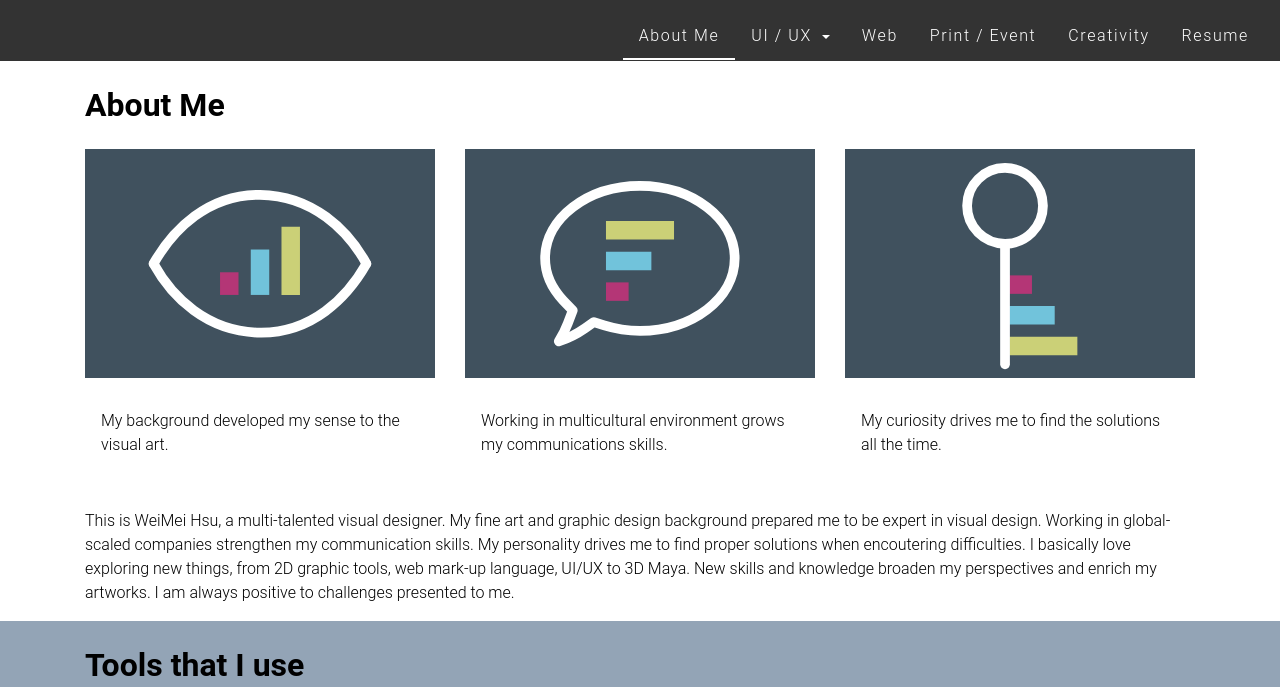
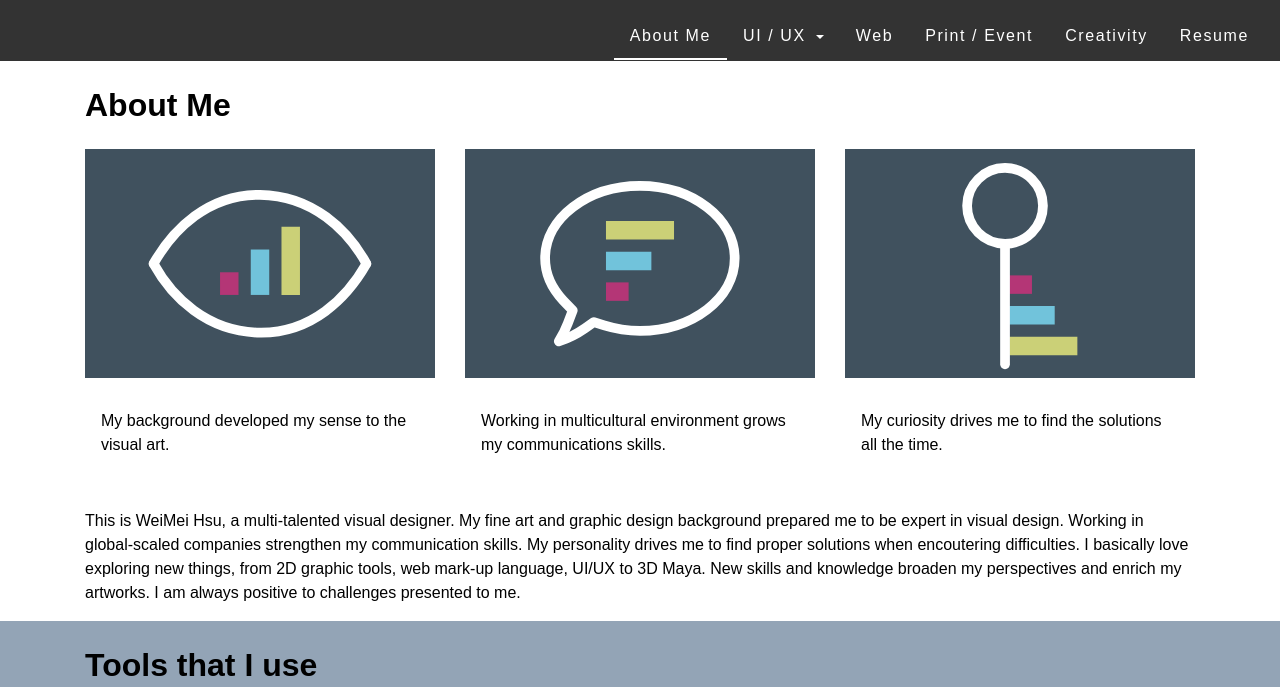
Before and after one commit to weimeihsu/2019Site, a plain HTML site: page index.html in a window 1280 px wide. Shown: the top 687 px of the page. Drawn offline with nearby package versions, Linux system fonts and the light colour scheme.

Commit message:
fix font face issue

```diff
--- a/css/style.css
+++ b/css/style.css
@@ -14,7 +14,7 @@ html {
   box-sizing: inherit;
 }
 body{
-	font-family: "roboto", San-Serif ;
+	font-family:Arial, Helvetica, sans-serif;
 	margin: 0;
 	padding: 0;
 	height: 100%;
@@ -71,7 +71,7 @@ h3{
 .navbar a:hover, .navbar a.focus{
 	border-bottom: solid 2px #fff;
 	transition: 0.8s;
-
+	cursor: pointer;
 	width: 100%;
 }
 .caret {
```
